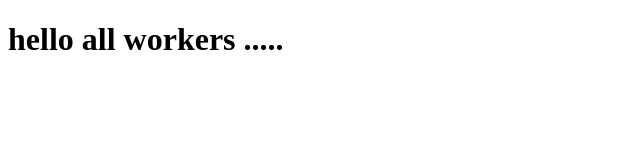
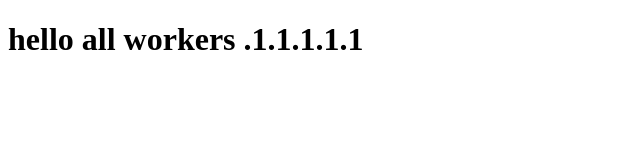
Before and after one commit to AlexanderPolulyah/Lesson_Git, a plain HTML site: page index.html in a window 1280 px wide. Shown: the whole page, without its empty margins (0-640 px from the left). Drawn offline with Linux system fonts and the light colour scheme.

Commit message:
Update index.html

```diff
--- a/index.html
+++ b/index.html
@@ -7,6 +7,6 @@
     <title>Document</title>
 </head>
 <body>
-    <h1>hello all workers .....</h1>
+    <h1>hello all workers .1.1.1.1.1</h1>
 </body>
 </html>
```
